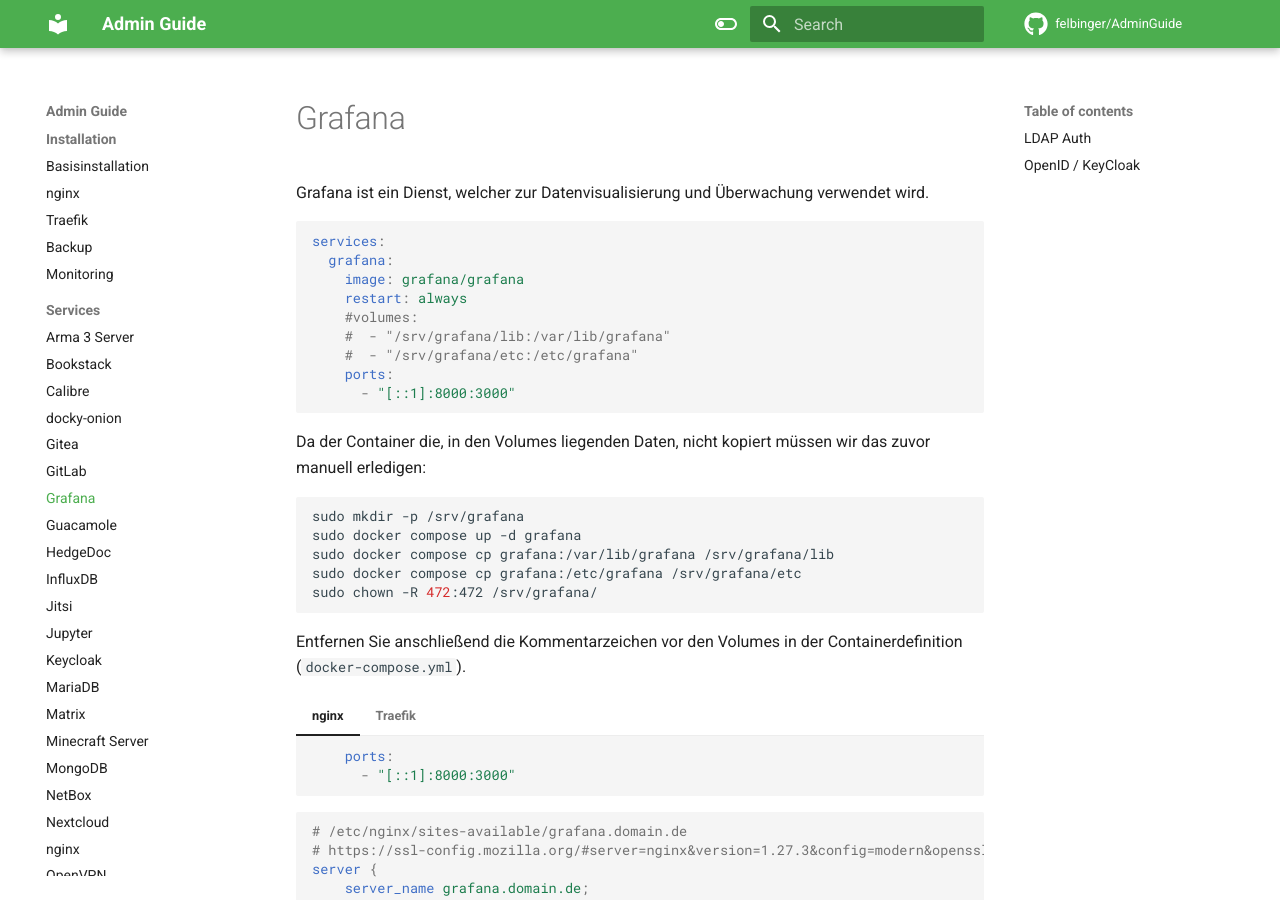
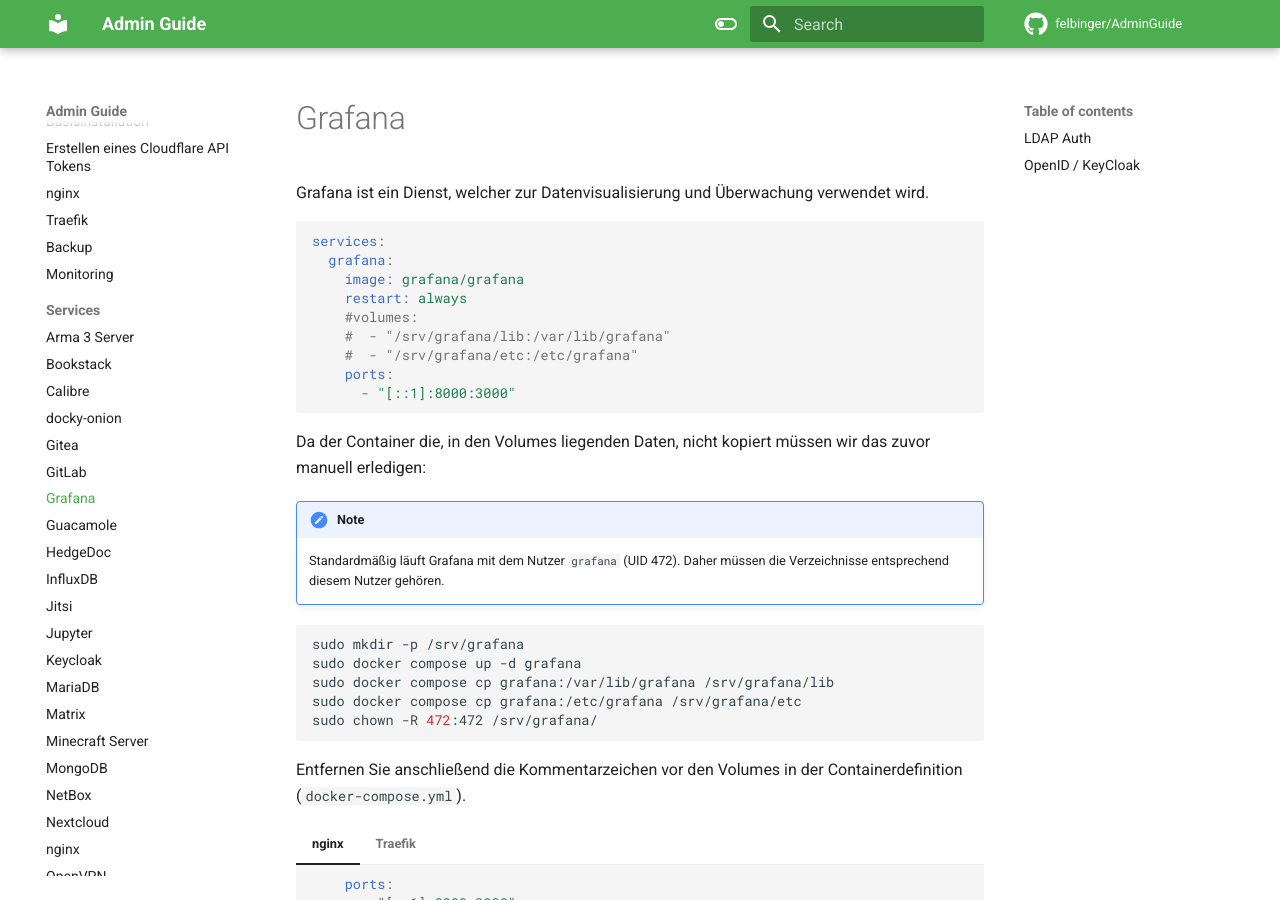
Before and after one commit to felbinger/AdminGuide, an MkDocs documentation site: the page built from docs/services/grafana.md, in a window 1280 px wide and 900 px high. Built offline with MkDocs 1.6.1 and Material for MkDocs 9.7.7, drawn with Linux system fonts in a browser that asks for light colours; comment, search, counter and statistics services are not loaded.

Commit message:
add Cloudflare API Token Chapter

````diff
--- /dev/null
+++ b/docs/installation/06_create_cloudflare_api_token.md
@@ -0,0 +1 @@
+# Erstellen eines Cloudflare API Tokens
--- a/docs/services/grafana.md
+++ b/docs/services/grafana.md
@@ -15,6 +15,10 @@ services:
 ```
 
 Da der Container die, in den Volumes liegenden Daten, nicht kopiert müssen wir das zuvor manuell erledigen:
+
+!!! note
+    Standardmäßig läuft Grafana mit dem Nutzer `grafana` (UID 472).
+    Daher müssen die Verzeichnisse entsprechend diesem Nutzer gehören.
 
 ```shell
 sudo mkdir -p /srv/grafana
````
